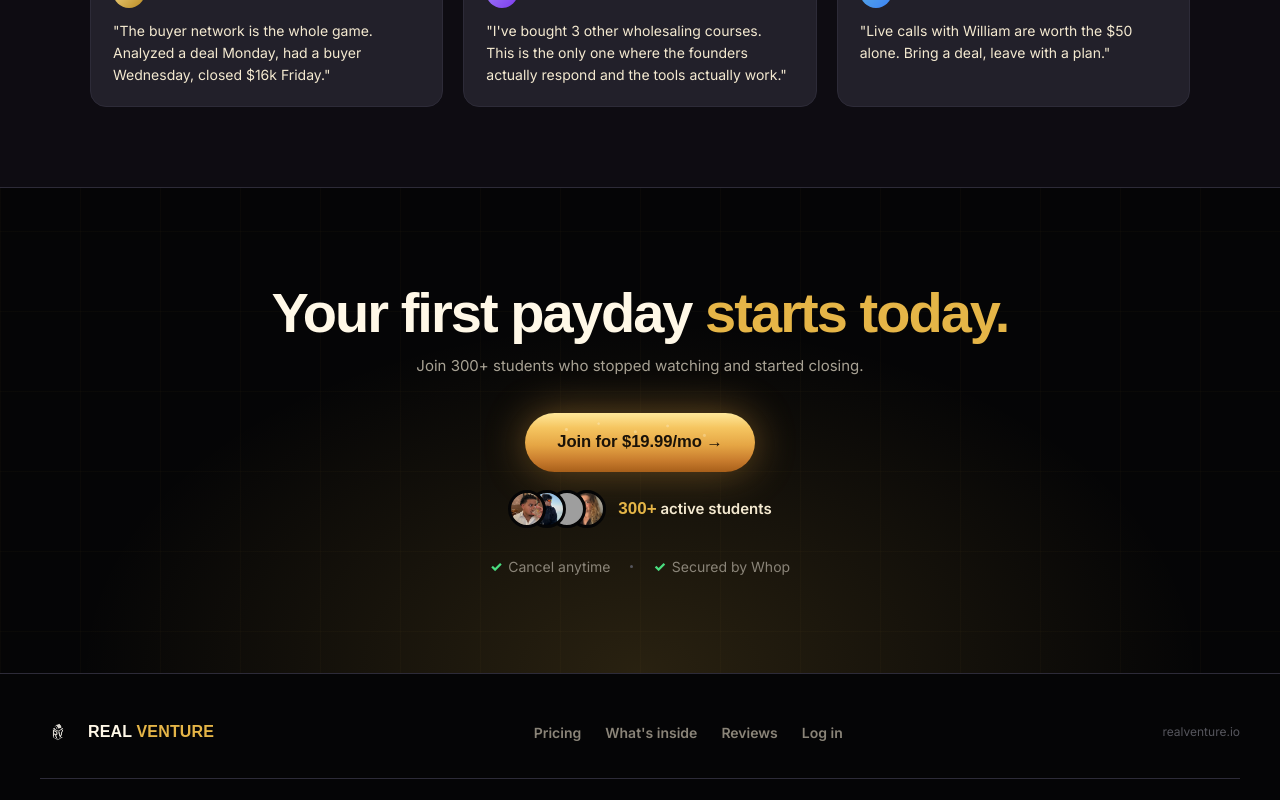
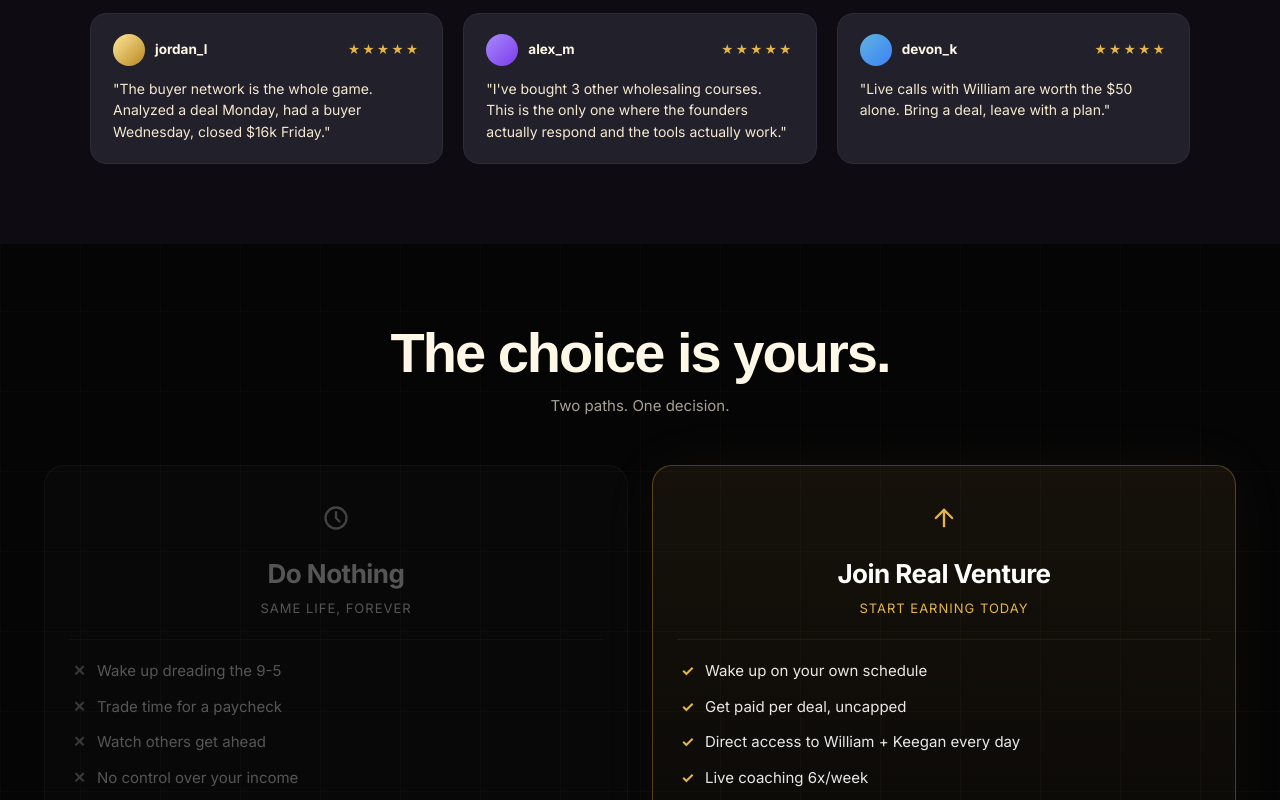
Before and after one commit to keeganburke/real-venture-landing, a Next.js app: page / in a window 1280 px wide. Shown: the part 6009-6809 px from the top of the page. Built offline with nearby package versions, Linux system fonts and the light colour scheme; grey boxes are pictures that could not be loaded; a web font is replaced by a local one.

Commit message:
polish: phases head rewrite, add lp-choice section (do nothing vs join real venture)

```diff
--- a/app/globals.css
+++ b/app/globals.css
@@ -938,3 +938,135 @@
   .tkc-sp-grid{gap:6px}
   .tkc-sp-day{padding:6px 4px 5px}
 }
+
+/* THE CHOICE IS YOURS (lp-choice; between reviews and final CTA) */
+.lp-choice {
+  padding-block: var(--sp-section);
+}
+
+.lp-choice-grid {
+  display: grid;
+  grid-template-columns: 1fr;
+  gap: 20px;
+  margin-top: 32px;
+}
+
+@media (min-width: 800px) {
+  .lp-choice-grid {
+    grid-template-columns: 1fr 1fr;
+    gap: 24px;
+  }
+}
+
+.lp-choice-col {
+  background: #141414;
+  border: 1px solid rgba(255, 255, 255, 0.06);
+  border-radius: 20px;
+  padding: 28px 24px;
+  display: flex;
+  flex-direction: column;
+}
+
+.lp-choice-col-head {
+  text-align: center;
+  padding-bottom: 20px;
+  margin-bottom: 20px;
+  border-bottom: 1px solid rgba(255, 255, 255, 0.06);
+}
+
+.lp-choice-icon {
+  width: 48px;
+  height: 48px;
+  margin: 0 auto 12px;
+  display: flex;
+  align-items: center;
+  justify-content: center;
+}
+
+.lp-choice-col-title {
+  font-size: 26px;
+  font-weight: 700;
+  letter-spacing: -0.02em;
+  margin-bottom: 6px;
+}
+
+.lp-choice-col-sub {
+  font-size: 13px;
+  color: rgba(200, 200, 200, 0.7);
+  letter-spacing: 1px;
+  text-transform: uppercase;
+}
+
+.lp-choice-list {
+  list-style: none;
+  padding: 0;
+  margin: 0;
+  display: flex;
+  flex-direction: column;
+  gap: 14px;
+  flex: 1;
+}
+
+.lp-choice-list li {
+  font-size: 15px;
+  line-height: 1.45;
+  padding-left: 28px;
+  position: relative;
+}
+
+/* DEAD COLUMN: muted / grey / dim */
+.lp-choice-col-dead {
+  background: rgba(255, 255, 255, 0.02);
+  opacity: 0.65;
+}
+
+.lp-choice-col-dead .lp-choice-col-title,
+.lp-choice-col-dead .lp-choice-col-sub,
+.lp-choice-col-dead .lp-choice-list li {
+  color: rgba(180, 180, 180, 0.7);
+}
+
+.lp-choice-col-dead .lp-choice-icon svg {
+  stroke: rgba(160, 160, 160, 0.6);
+}
+
+.lp-choice-col-dead .lp-choice-list li::before {
+  content: "✕";
+  position: absolute;
+  left: 4px;
+  top: 0;
+  color: rgba(160, 160, 160, 0.5);
+  font-weight: 600;
+}
+
+/* ALIVE COLUMN: gold, present, energetic */
+.lp-choice-col-alive {
+  background: linear-gradient(180deg, rgba(229, 181, 71, 0.08), rgba(229, 181, 71, 0.02));
+  border-color: rgba(229, 181, 71, 0.3);
+  box-shadow: 0 0 60px rgba(229, 181, 71, 0.05);
+}
+
+.lp-choice-col-alive .lp-choice-col-title {
+  color: #fff;
+}
+
+.lp-choice-col-alive .lp-choice-col-sub {
+  color: var(--gold);
+}
+
+.lp-choice-col-alive .lp-choice-icon svg {
+  stroke: var(--gold);
+}
+
+.lp-choice-col-alive .lp-choice-list li {
+  color: #e8e8e8;
+}
+
+.lp-choice-col-alive .lp-choice-list li::before {
+  content: "✓";
+  position: absolute;
+  left: 4px;
+  top: 0;
+  color: var(--gold);
+  font-weight: 700;
+}
--- a/app/page.tsx
+++ b/app/page.tsx
@@ -270,8 +270,8 @@
         <section className="lp-phases">
           <div className="shell">
             <SectionHead
-              heading={<>From zero to <span>first wire.</span></>}
-              sub="Three phases. Fourteen days. Real deals."
+              heading={<>The simple 3-step path to success.</>}
+              sub="Each distinct phase to your first deal."
             />
             <div className="lp-phase-list">
               {LP_PHASES.map((phase) => (
@@ -384,6 +384,67 @@
                   <div className="lp-review-body">{review.body}</div>
                 </div>
               ))}
+            </div>
+          </div>
+        </section>
+
+        <section className="lp-choice">
+          <div className="shell">
+            <div className="lp-section-head">
+              <h2 className="lp-section-h2">The choice is yours.</h2>
+              <p className="lp-section-sub">Two paths. One decision.</p>
+            </div>
+
+            <div className="lp-choice-grid">
+
+              <div className="lp-choice-col lp-choice-col-dead">
+                <div className="lp-choice-col-head">
+                  <div className="lp-choice-icon">
+                    <svg viewBox="0 0 24 24" width="28" height="28" fill="none" strokeWidth="2" strokeLinecap="round" strokeLinejoin="round">
+                      <circle cx="12" cy="12" r="9" />
+                      <path d="M12 7v5l3 3" />
+                    </svg>
+                  </div>
+                  <h3 className="lp-choice-col-title">Do Nothing</h3>
+                  <p className="lp-choice-col-sub">Same life, forever</p>
+                </div>
+                <ul className="lp-choice-list">
+                  <li>Wake up dreading the 9-5</li>
+                  <li>Trade time for a paycheck</li>
+                  <li>Watch others get ahead</li>
+                  <li>No control over your income</li>
+                  <li>Same routine, same results</li>
+                  <li>{"Retire at 65, if you're lucky"}</li>
+                </ul>
+              </div>
+
+              <div className="lp-choice-col lp-choice-col-alive">
+                <div className="lp-choice-col-head">
+                  <div className="lp-choice-icon">
+                    <svg viewBox="0 0 24 24" width="28" height="28" fill="none" strokeWidth="2" strokeLinecap="round" strokeLinejoin="round">
+                      <path d="M12 19V5" />
+                      <path d="M5 12l7-7 7 7" />
+                    </svg>
+                  </div>
+                  <h3 className="lp-choice-col-title">Join Real Venture</h3>
+                  <p className="lp-choice-col-sub">Start earning today</p>
+                </div>
+                <ul className="lp-choice-list">
+                  <li>Wake up on your own schedule</li>
+                  <li>Get paid per deal, uncapped</li>
+                  <li>Direct access to William + Keegan every day</li>
+                  <li>Live coaching 6x/week</li>
+                  <li>Vetted buyer network on tap</li>
+                  <li>Deal analyzer + contract templates</li>
+                  <li>300+ members closing deals with you</li>
+                  <li>Finally start your journey in entrepreneurship</li>
+                </ul>
+              </div>
+
+            </div>
+
+            <div className="lp-cta-after">
+              <CtaStrip onJoin={openPricing} label={"Join Real Venture \u2192"} />
             </div>
           </div>
         </section>
```
